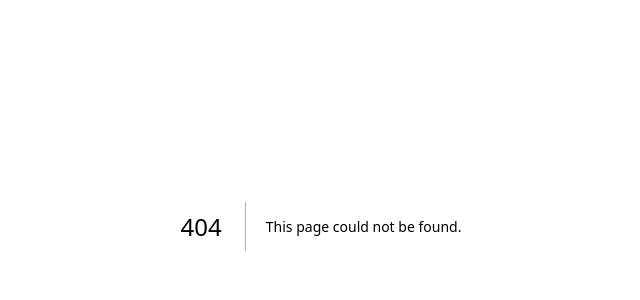
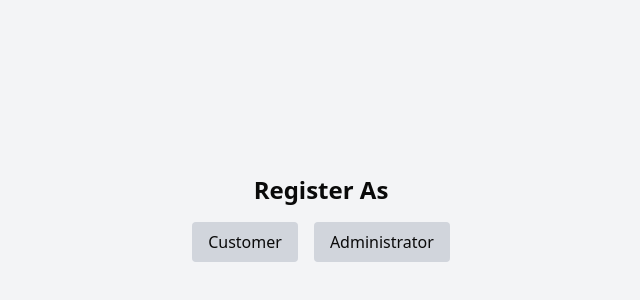
Before and after one commit to Selvaprakash-V/INV-GDG, a Next.js app: page /signup in a window 1280 px wide. Before the commit this address had no page. Shown: the part 174-474 px from the top of the page, without its empty margins (319-959 px from the left). Built offline with nearby package versions, Linux system fonts and the light colour scheme.

Commit message:
sign up page done

```diff
--- /dev/null
+++ b/src/app/signup/page.jsx
@@ -0,0 +1,77 @@
+"use client";
+import { useState } from "react";
+
+export default function SignupPage() {
+  const [role, setRole] = useState(""); // "customer" or "admin"
+  const [name, setName] = useState("");
+  const [email, setEmail] = useState("");
+  const [password, setPassword] = useState("");
+  const [confirmPassword, setConfirmPassword] = useState("");
+
+  return (
+    <div className="flex flex-col items-center justify-center min-h-screen bg-gray-100 p-6">
+      <h2 className="text-2xl font-bold mb-4">Register As</h2>
+
+      <div className="flex space-x-4 mb-4">
+        <button
+          className={`px-4 py-2 rounded ${role === "customer" ? "bg-blue-600 text-white" : "bg-gray-300"}`}
+          onClick={() => setRole("customer")}
+        >
+          Customer
+        </button>
+        <button
+          className={`px-4 py-2 rounded ${role === "admin" ? "bg-blue-600 text-white" : "bg-gray-300"}`}
+          onClick={() => setRole("admin")}
+        >
+          Administrator
+        </button>
+      </div>
+
+      {role && (
+        <form className="bg-white p-6 rounded shadow-md w-96">
+          <label className="block mb-2 text-gray-700 font-medium">
+            {role === "customer" ? "Full Name" : "Shop Name"}:
+          </label>
+          <input
+            type="text"
+            className="w-full p-2 mb-4 border rounded"
+            value={name}
+            onChange={(e) => setName(e.target.value)}
+            required
+          />
+
+          <label className="block mb-2 text-gray-700 font-medium">Email:</label>
+          <input
+            type="email"
+            className="w-full p-2 mb-4 border rounded"
+            value={email}
+            onChange={(e) => setEmail(e.target.value)}
+            required
+          />
+
+          <label className="block mb-2 text-gray-700 font-medium">Password:</label>
+          <input
+            type="password"
+            className="w-full p-2 mb-4 border rounded"
+            value={password}
+            onChange={(e) => setPassword(e.target.value)}
+            required
+          />
+
+          <label className="block mb-2 text-gray-700 font-medium">Confirm Password:</label>
+          <input
+            type="password"
+            className="w-full p-2 mb-4 border rounded"
+            value={confirmPassword}
+            onChange={(e) => setConfirmPassword(e.target.value)}
+            required
+          />
+
+          <button className="w-full bg-blue-600 text-white p-2 rounded mt-4">
+            Sign Up
+          </button>
+        </form>
+      )}
+    </div>
+  );
+}
```
Also changed, not shown: 1 other file (tests, documents, lock files or other folders).
